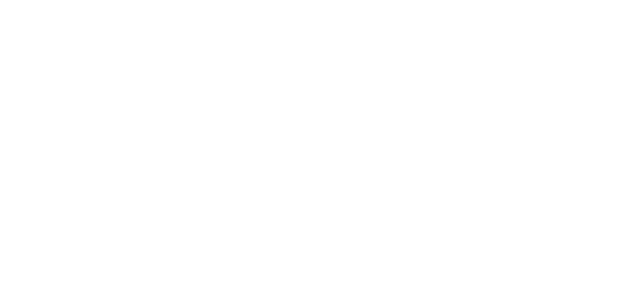
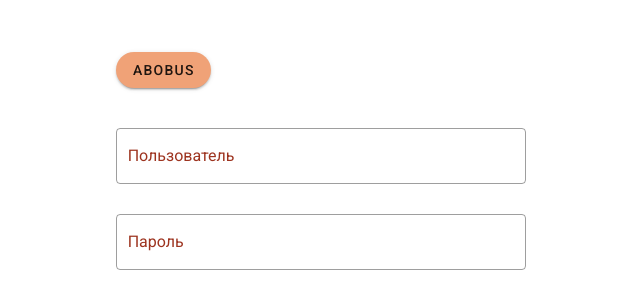
Before and after one commit to Andromeda-12/thread-of-life-vue, a Vue app: page / in a window 1280 px wide. Shown: the top 308 px of the page, without its empty margins (319-959 px from the left). Built offline with nearby package versions, Linux system fonts and the light colour scheme.

Commit message:
сделал компонент для кнопки и инпута

```diff
--- a/src/assets/scss/_vars.scss
+++ b/src/assets/scss/_vars.scss
@@ -2,9 +2,11 @@
 
 // common colors
 $--blue: #1390e5;
+$--prairie-sand: #9D331F;
+$--white: #ffffff;
 
 // theme settings
-$--primary: $--blue;
+$--primary: $--prairie-sand;
 
 // fonts
 $--font-family: Avenir, Helvetica, Arial, sans-serif;
@@ -16,3 +18,8 @@
 $--font-size-base: 16px;
 $--font-size-title: 32px;
 $--font-size-subtitle: 24px;
+
+//
+$--color: $--white;
+$--btn-color: $--white;
+$--input-color: $--white;
--- a/src/assets/scss/base.scss
+++ b/src/assets/scss/base.scss
@@ -1,4 +1,6 @@
-@import "./vars";
+@import './vars';
+// @import "./blocks/btn.scss";
+@import "./blocks/input.scss";
 
 body {
   font-family: $--font-family;
--- /dev/null
+++ b/src/assets/scss/blocks/btn.scss
@@ -0,0 +1,6 @@
+@import '../vars';
+
+.btn {
+  background-color: $--primary !important;
+  color: $--btn-color !important;
+}
--- /dev/null
+++ b/src/assets/scss/blocks/input.scss
@@ -0,0 +1,18 @@
+@import '../vars';
+
+.input div, label {
+    caret-color: $--primary !important;
+    color: $--primary !important;
+}
+
+// .primary {
+//     caret-color: $--primary !important;
+//     color: $--primary !important;
+//     background-color: $--primary !important;
+//     border-color: $--primary !important;
+// }
+
+.primary--text {
+    caret-color: $--primary !important;
+    color: $--primary !important;
+}
--- /dev/null
+++ b/src/components/ButtonComponent.vue
@@ -0,0 +1,9 @@
+<template>
+  <v-btn rounded class="btn" color="color1" @click="$emit('click')">
+    <slot></slot>
+  </v-btn>
+</template>
+
+<script>
+export default {}
+</script>
--- /dev/null
+++ b/src/components/InputComponent.vue
@@ -0,0 +1,14 @@
+<template>
+  <v-text-field class="input" :label="label" outlined>Zheneva</v-text-field>
+</template>
+
+<script>
+export default {
+  props: {
+    label: {
+      type: String,
+      default: 'DefaultLabel',
+    },
+  },
+}
+</script>
--- a/src/plugins/vuetify.js
+++ b/src/plugins/vuetify.js
@@ -3,4 +3,13 @@
 
 Vue.use(Vuetify)
 
-export default new Vuetify({})
+export default new Vuetify({
+  theme: {
+    themes: {
+      light: {
+        primary: "#9D331F",
+        color1: "#F0A277",
+      },
+    },
+  },
+})
--- a/src/views/Home.vue
+++ b/src/views/Home.vue
@@ -1,11 +1,28 @@
 <template>
-  <div></div>
+  <v-row justify="center" class="mt-10">
+    <v-col cols="4">
+      <button-component class="mb-10" @click="test"> ABOBUS </button-component>
+      <input-component name="Login" label="Пользователь"></input-component>
+      <input-component name="Password" label="Пароль"></input-component>
+    </v-col>
+  </v-row>
 </template>
 
 <script>
+import ButtonComponent from '@/components/ButtonComponent'
+import InputComponent from '@/components/InputComponent'
+
 export default {
   name: 'Home',
 
-  components: {},
+  components: {
+    ButtonComponent,
+    InputComponent,
+  },
+  methods: {
+    test() {
+      console.log('test')
+    },
+  },
 }
 </script>
```
Also changed, not shown: 1 other file (tests, documents, lock files or other folders).
